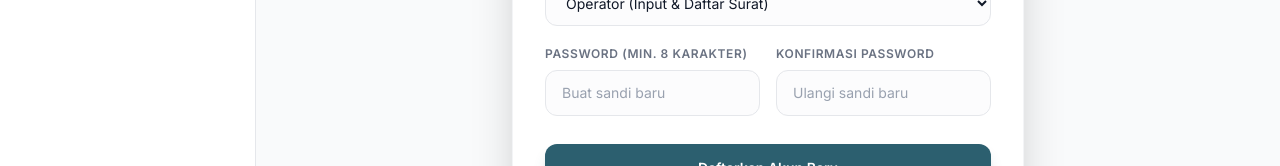
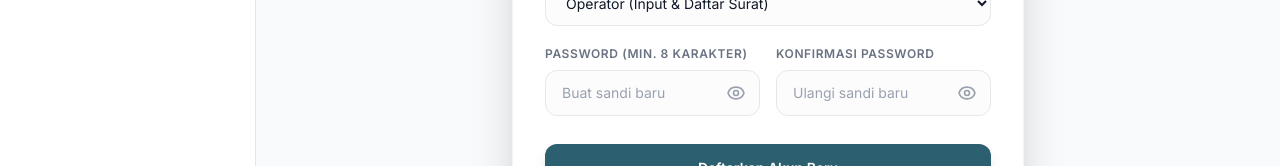
Before and after one commit to sayyidfn/proyek_arkla, a Next.js app in the folder arkla-frontend/: page /register in a window 1280 px wide. Shown: the part 496-662 px from the top of the page. Built offline with nearby package versions, Linux system fonts and the light colour scheme; no server answers.

Commit message:
ci: sync client-side cookies for cross-origin middleware route guard and add password visibility toggles

```diff
--- a/arkla-frontend/src/components/auth/LoginForm.tsx
+++ b/arkla-frontend/src/components/auth/LoginForm.tsx
@@ -14,6 +14,7 @@ export const LoginForm: React.FC = () => {
   const [rememberMe, setRememberMe] = useState(false);
   const [errorMsg, setErrorMsg] = useState<string | null>(null);
   const [isSubmitting, setIsSubmitting] = useState(false);
+  const [showPassword, setShowPassword] = useState(false);
 
   // Ambil alasan redirect dari query params jika ada
   const reason = searchParams.get("reason");
@@ -181,13 +182,30 @@ export const LoginForm: React.FC = () => {
                 <input
                   id="password"
                   name="password"
-                  type="password"
+                  type={showPassword ? "text" : "password"}
                   required
                   value={password}
                   onChange={(e) => setPassword(e.target.value)}
                   placeholder="Masukkan sandi Anda"
-                  className="block w-full rounded-xl border border-gray-200 bg-gray-50/50 py-3 pl-11 pr-4 text-sm text-gray-900 placeholder-gray-400 transition-all duration-200 focus:border-[#2C5F6F] focus:bg-white focus:ring-4 focus:ring-[#2C5F6F]/10 outline-none"
+                  className="block w-full rounded-xl border border-gray-200 bg-gray-50/50 py-3 pl-11 pr-11 text-sm text-gray-900 placeholder-gray-400 transition-all duration-200 focus:border-[#2C5F6F] focus:bg-white focus:ring-4 focus:ring-[#2C5F6F]/10 outline-none"
                 />
+                <button
+                  type="button"
+                  onClick={() => setShowPassword(!showPassword)}
+                  className="absolute inset-y-0 right-0 flex items-center pr-3.5 text-gray-400 hover:text-gray-600 transition-colors outline-none"
+                  title={showPassword ? "Sembunyikan sandi" : "Tampilkan sandi"}
+                >
+                  {showPassword ? (
+                    <svg className="h-5 w-5" fill="none" stroke="currentColor" viewBox="0 0 24 24">
+                      <path strokeLinecap="round" strokeLinejoin="round" strokeWidth={2} d="M13.875 18.825A10.05 10.05 0 0112 19c-4.478 0-8.268-2.943-9.542-7a9.97 9.97 0 011.563-3.029m5.858.908a3 3 0 114.243 4.243M9.878 9.878l4.242 4.242M9.88 9.88l-3.29-3.29m7.532 7.532l3.29 3.29M3 3l18 18" />
+                    </svg>
+                  ) : (
+                    <svg className="h-5 w-5" fill="none" stroke="currentColor" viewBox="0 0 24 24">
+                      <path strokeLinecap="round" strokeLinejoin="round" strokeWidth={2} d="M15 12a3 3 0 11-6 0 3 3 0 016 0z" />
+                      <path strokeLinecap="round" strokeLinejoin="round" strokeWidth={2} d="M2.458 12C3.732 7.943 7.523 5 12 5c4.478 0 8.268 2.943 9.542 7-1.274 4.057-5.064 7-9.542 7-4.477 0-8.268-2.943-9.542-7z" />
+                    </svg>
+                  )}
+                </button>
               </div>
             </div>
 
--- a/arkla-frontend/src/components/auth/RegisterForm.tsx
+++ b/arkla-frontend/src/components/auth/RegisterForm.tsx
@@ -11,6 +11,8 @@ export const RegisterForm: React.FC = () => {
   const [password, setPassword] = useState("");
   const [confirmPassword, setConfirmPassword] = useState("");
   const [role, setRole] = useState<"admin" | "operator">("operator");
+  const [showPassword, setShowPassword] = useState(false);
+  const [showConfirmPassword, setShowConfirmPassword] = useState(false);
 
   const [errorMsg, setErrorMsg] = useState<string | null>(null);
   const [successMsg, setSuccessMsg] = useState<string | null>(null);
@@ -188,16 +190,35 @@ export const RegisterForm: React.FC = () => {
                 >
                   Password (Min. 8 Karakter)
                 </label>
+                <div className="relative">
                   <input
                     id="password"
                     name="password"
-                  type="password"
+                    type={showPassword ? "text" : "password"}
                     required
                     value={password}
                     onChange={(e) => setPassword(e.target.value)}
                     placeholder="Buat sandi baru"
-                  className="block w-full rounded-xl border border-gray-200 bg-gray-50/50 py-3 px-4 text-sm text-gray-900 placeholder-gray-400 transition-all duration-200 focus:border-[#2C5F6F] focus:bg-white focus:ring-4 focus:ring-[#2C5F6F]/10 outline-none"
+                    className="block w-full rounded-xl border border-gray-200 bg-gray-50/50 py-3 pl-4 pr-11 text-sm text-gray-900 placeholder-gray-400 transition-all duration-200 focus:border-[#2C5F6F] focus:bg-white focus:ring-4 focus:ring-[#2C5F6F]/10 outline-none"
                   />
+                  <button
+                    type="button"
+                    onClick={() => setShowPassword(!showPassword)}
+                    className="absolute inset-y-0 right-0 flex items-center pr-3.5 text-gray-400 hover:text-gray-600 transition-colors outline-none"
+                    title={showPassword ? "Sembunyikan sandi" : "Tampilkan sandi"}
+                  >
+                    {showPassword ? (
+                      <svg className="h-5 w-5" fill="none" stroke="currentColor" viewBox="0 0 24 24">
+                        <path strokeLinecap="round" strokeLinejoin="round" strokeWidth={2} d="M13.875 18.825A10.05 10.05 0 0112 19c-4.478 0-8.268-2.943-9.542-7a9.97 9.97 0 011.563-3.029m5.858.908a3 3 0 114.243 4.243M9.878 9.878l4.242 4.242M9.88 9.88l-3.29-3.29m7.532 7.532l3.29 3.29M3 3l18 18" />
+                      </svg>
+                    ) : (
+                      <svg className="h-5 w-5" fill="none" stroke="currentColor" viewBox="0 0 24 24">
+                        <path strokeLinecap="round" strokeLinejoin="round" strokeWidth={2} d="M15 12a3 3 0 11-6 0 3 3 0 016 0z" />
+                        <path strokeLinecap="round" strokeLinejoin="round" strokeWidth={2} d="M2.458 12C3.732 7.943 7.523 5 12 5c4.478 0 8.268 2.943 9.542 7-1.274 4.057-5.064 7-9.542 7-4.477 0-8.268-2.943-9.542-7z" />
+                      </svg>
+                    )}
+                  </button>
+                </div>
               </div>
 
               <div>
@@ -207,16 +228,35 @@ export const RegisterForm: React.FC = () => {
                 >
                   Konfirmasi Password
                 </label>
+                <div className="relative">
                   <input
                     id="confirmPassword"
                     name="confirmPassword"
-                  type="password"
+                    type={showConfirmPassword ? "text" : "password"}
                     required
                     value={confirmPassword}
                     onChange={(e) => setConfirmPassword(e.target.value)}
                     placeholder="Ulangi sandi baru"
-                  className="block w-full rounded-xl border border-gray-200 bg-gray-50/50 py-3 px-4 text-sm text-gray-900 placeholder-gray-400 transition-all duration-200 focus:border-[#2C5F6F] focus:bg-white focus:ring-4 focus:ring-[#2C5F6F]/10 outline-none"
+                    className="block w-full rounded-xl border border-gray-200 bg-gray-50/50 py-3 pl-4 pr-11 text-sm text-gray-900 placeholder-gray-400 transition-all duration-200 focus:border-[#2C5F6F] focus:bg-white focus:ring-4 focus:ring-[#2C5F6F]/10 outline-none"
                   />
+                  <button
+                    type="button"
+                    onClick={() => setShowConfirmPassword(!showConfirmPassword)}
+                    className="absolute inset-y-0 right-0 flex items-center pr-3.5 text-gray-400 hover:text-gray-600 transition-colors outline-none"
+                    title={showConfirmPassword ? "Sembunyikan sandi" : "Tampilkan sandi"}
+                  >
+                    {showConfirmPassword ? (
+                      <svg className="h-5 w-5" fill="none" stroke="currentColor" viewBox="0 0 24 24">
+                        <path strokeLinecap="round" strokeLinejoin="round" strokeWidth={2} d="M13.875 18.825A10.05 10.05 0 0112 19c-4.478 0-8.268-2.943-9.542-7a9.97 9.97 0 011.563-3.029m5.858.908a3 3 0 114.243 4.243M9.878 9.878l4.242 4.242M9.88 9.88l-3.29-3.29m7.532 7.532l3.29 3.29M3 3l18 18" />
+                      </svg>
+                    ) : (
+                      <svg className="h-5 w-5" fill="none" stroke="currentColor" viewBox="0 0 24 24">
+                        <path strokeLinecap="round" strokeLinejoin="round" strokeWidth={2} d="M15 12a3 3 0 11-6 0 3 3 0 016 0z" />
+                        <path strokeLinecap="round" strokeLinejoin="round" strokeWidth={2} d="M2.458 12C3.732 7.943 7.523 5 12 5c4.478 0 8.268 2.943 9.542 7-1.274 4.057-5.064 7-9.542 7-4.477 0-8.268-2.943-9.542-7z" />
+                      </svg>
+                    )}
+                  </button>
+                </div>
               </div>
             </div>
 
--- a/arkla-frontend/src/lib/auth-context.tsx
+++ b/arkla-frontend/src/lib/auth-context.tsx
@@ -33,10 +33,15 @@ export function AuthProvider({ children }: { children: ReactNode }) {
         setUser(response.user);
       } else {
         setUser(null);
+        if (typeof window !== "undefined") {
+          document.cookie = "arkla_logged_in=; path=/; expires=Thu, 01 Jan 1970 00:00:00 GMT; SameSite=Lax; Secure";
+        }
       }
     } catch (error) {
-      // Abaikan error di konsol jika hanya 401 saat inisialisasi
       setUser(null);
+      if (typeof window !== "undefined") {
+        document.cookie = "arkla_logged_in=; path=/; expires=Thu, 01 Jan 1970 00:00:00 GMT; SameSite=Lax; Secure";
+      }
     } finally {
       setIsLoading(false);
     }
@@ -54,6 +59,11 @@ export function AuthProvider({ children }: { children: ReactNode }) {
       const response = await apiClient.login(data);
       if (response.status === "success" && response.user) {
         setUser(response.user);
+        // Set client-side cookie for Next.js middleware cross-origin guarding
+        if (typeof window !== "undefined") {
+          const maxAge = data.remember_me ? 7 * 24 * 3600 : 8 * 3600;
+          document.cookie = `arkla_logged_in=true; path=/; max-age=${maxAge}; SameSite=Lax; Secure`;
+        }
       } else {
         throw new Error(response.message || "Gagal masuk. Silakan coba lagi.");
       }
@@ -75,8 +85,9 @@ export function AuthProvider({ children }: { children: ReactNode }) {
     } finally {
       setUser(null);
       setIsLoading(false);
-      // Redirect ke login
+      // Clear client-side cookie and redirect
       if (typeof window !== "undefined") {
+        document.cookie = "arkla_logged_in=; path=/; expires=Thu, 01 Jan 1970 00:00:00 GMT; SameSite=Lax; Secure";
         window.location.href = "/login";
       }
     }
```
Also changed, not shown: arkla-frontend/src/middleware.ts (+9 -58 lines). Lines whose indentation alone changed are shown as unchanged.
